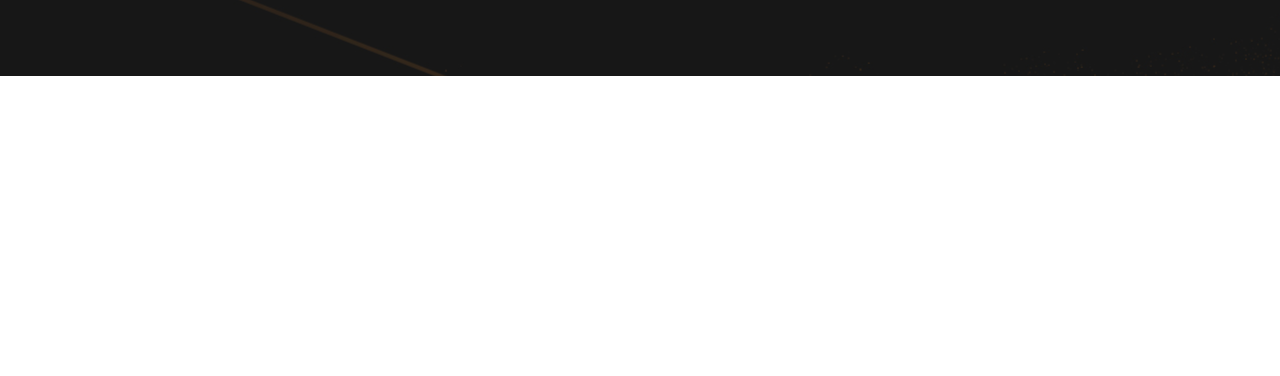
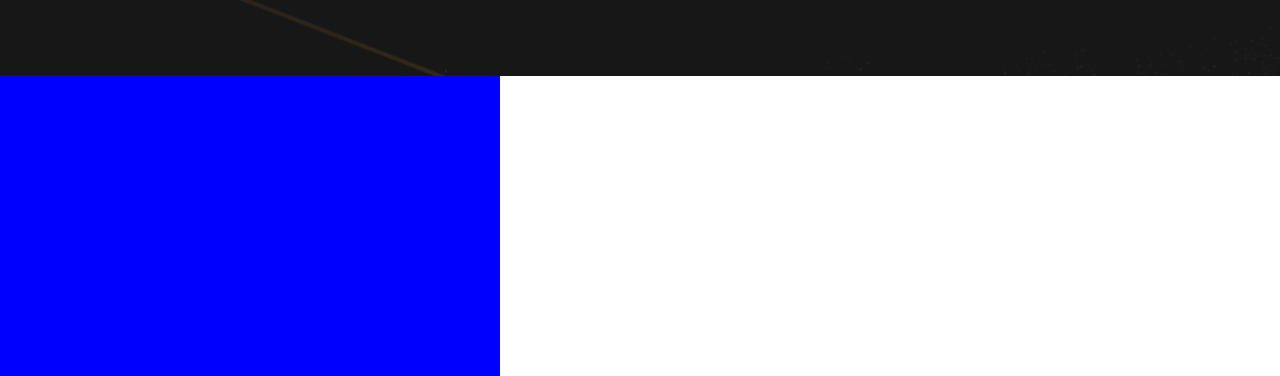
Before and after one commit to nikki35944/beonmax-js, a plain HTML site: page part3/index.html in a window 1280 px wide. Shown: the part 5866-6242 px from the top of the page. Before the commit the page ends 5942 px from the top, so only its background shows below. Drawn offline with Linux system fonts and the light colour scheme.

Commit message:
es6 practice

```diff
--- a/part3/js/script.js
+++ b/part3/js/script.js
@@ -117,4 +117,25 @@ window.addEventListener('DOMContentLoaded', function () {
         document.body.style.overflow = '';
     });
 
+    class Options
+    {
+
+        constructor(height, width, bg, fontSize, textAlign) {
+            this.height = height;
+            this.width = width;
+            this.bg = bg;
+            this.fontSize = fontSize;
+            this.textAlign = textAlign;
+        }
+
+        createDiv() {
+            let elem = document.createElement('div');
+            document.body.appendChild(elem);
+            let params = `height:${this.height}px;width:${this.width}px;background-color:${this.bg};font-size:${this.fontSize}px;text-align:${this.textAlign};`;
+            elem.style.cssText = params;
+        }
+    }
+    let optionOne = new Options(300, 500, "blue", 11, "right");
+    optionOne.createDiv();
+
 });
```
Also changed, not shown: part3/js/user.js (+9 -0 lines), part3/user.html (+1 -0 lines).
